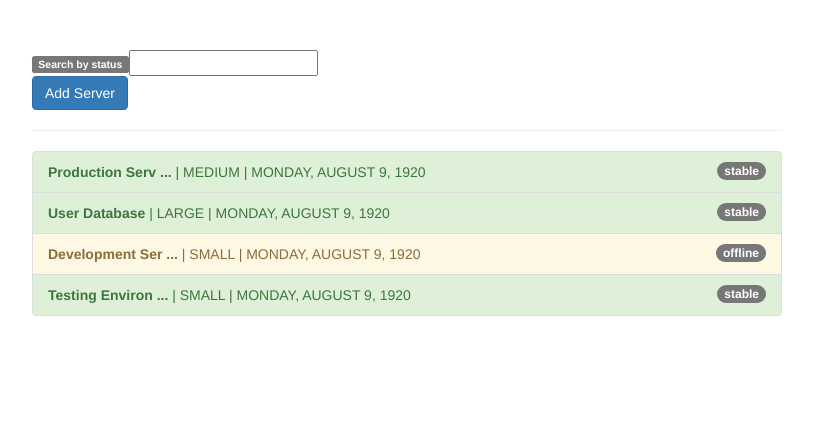
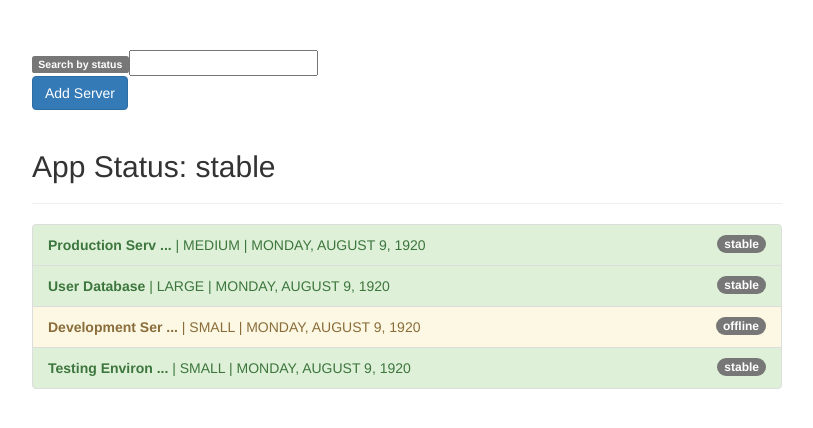
Before and after one commit to mattluffman/Angular-Course, an Angular app: page / in a window 1280 px wide. Shown: the top 428 px of the page, without its empty margins (233-1046 px from the left). Built offline with nearby package versions, Linux system fonts and the light colour scheme.

Commit message:
section 17 - lecture 249 - async pipes
waiting on work computer to boot up while doing this lesson.

```diff
--- a/src/app/app.component.html
+++ b/src/app/app.component.html
@@ -5,6 +5,8 @@
             <input type="text" [(ngModel)]="filteredStatus" id="statusSearch">
             <br/>
             <button class="btn btn-primary" (click)="onAddServer()">Add Server</button>
+            <br/><br/>
+            <h2>App Status: {{appStatus | async }}</h2>
             <hr/>
             <ul class="list-group">
                 <li
--- a/src/app/app.component.ts
+++ b/src/app/app.component.ts
@@ -6,6 +6,12 @@
     styleUrls: ['./app.component.css']
 })
 export class AppComponent {
+    appStatus = new Promise((resolve, reject) => {
+        setTimeout(() => {
+            resolve('stable');
+        }, 2000);
+    });
+
     servers = [
         {
             instanceType: 'medium',
```
